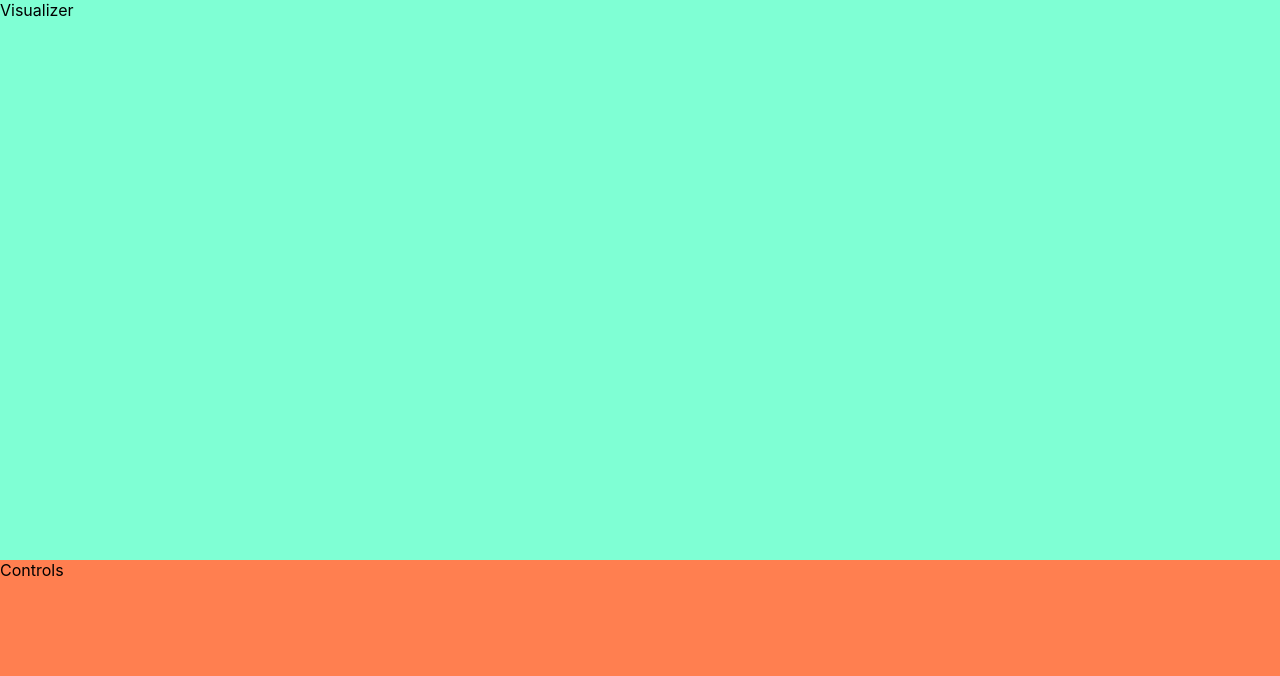
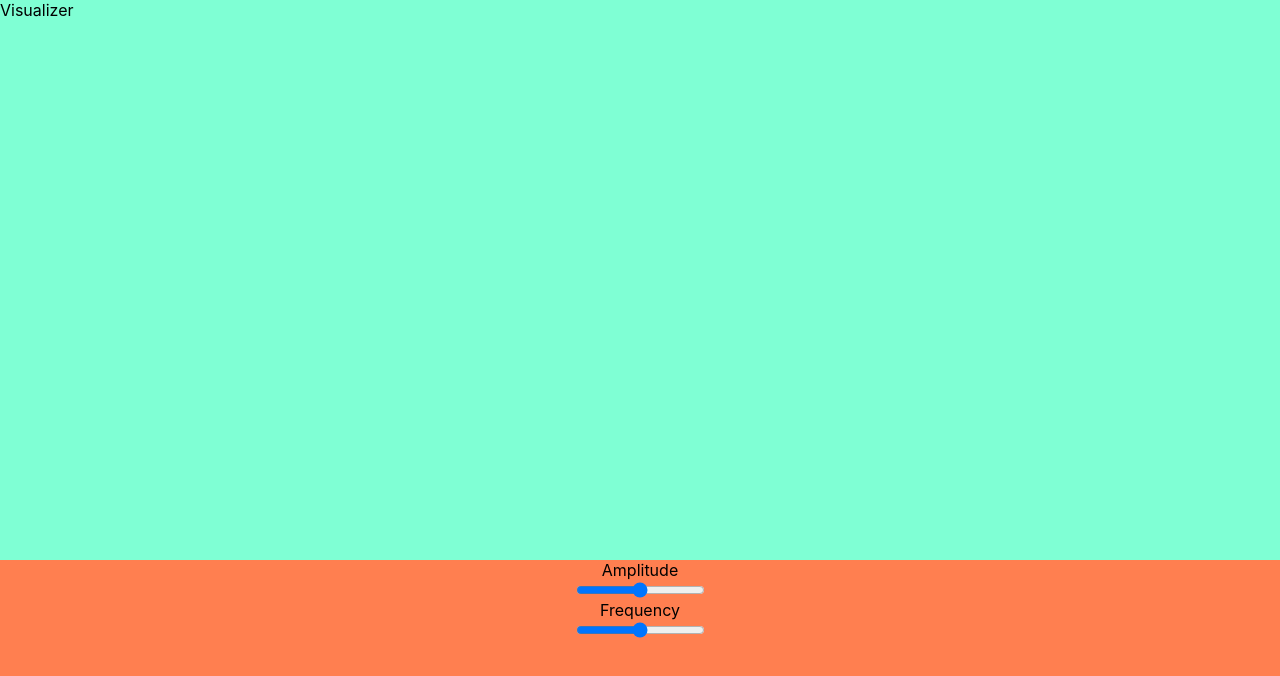
Before and after one commit to austinpapritz/Synthesis, a React (Create React App) app: page / in a window 1280 px wide. Shown: the top 676 px of the page. Built offline with nearby package versions, Linux system fonts and the light colour scheme.

Commit message:
Oscillator sliders functioning as intended

```diff
--- a/src/App.js
+++ b/src/App.js
@@ -1,4 +1,3 @@
-import logo from './logo.svg';
 import './App.css';
 import Visualizer from './components/Visualizer/Visualizer.js';
 import Controls from './components/Controls/Controls.js';
--- a/src/components/Controls/Controls.js
+++ b/src/components/Controls/Controls.js
@@ -1,6 +1,11 @@
 import React from 'react';
 import './Controls.css';
+import Oscillator from '../Oscillator/Oscillator.js';
 
 export default function Controls() {
-  return <div className="controls-container">Controls</div>;
+  return (
+    <div className="controls-container">
+      <Oscillator />
+    </div>
+  );
 }
--- a/src/components/Oscillator/Oscillator.css
+++ b/src/components/Oscillator/Oscillator.css
@@ -0,0 +1,6 @@
+.oscillator-container {
+  display: flex;
+  flex-direction: column;
+  justify-content: flex-start;
+  align-items: center;
+}
--- a/src/components/Oscillator/Oscillator.js
+++ b/src/components/Oscillator/Oscillator.js
@@ -2,5 +2,22 @@ import React from 'react';
 import './Oscillator.css';
 
 export default function Oscillator() {
-  return <div>Oscillator</div>;
+  function handleChange(value) {
+    console.log(value);
+  }
+  return (
+    <div className="oscillator-container">
+      <label>Amplitude</label>
+      <input id="amplitude" type="range" className="slider" min="0" max="100"></input>
+      <label>Frequency</label>
+      <input
+        id="frequency"
+        type="range"
+        className="slider"
+        min="0"
+        max="100"
+        onChange={(e) => handleChange(e.target.value)}
+      ></input>
+    </div>
+  );
 }
```
